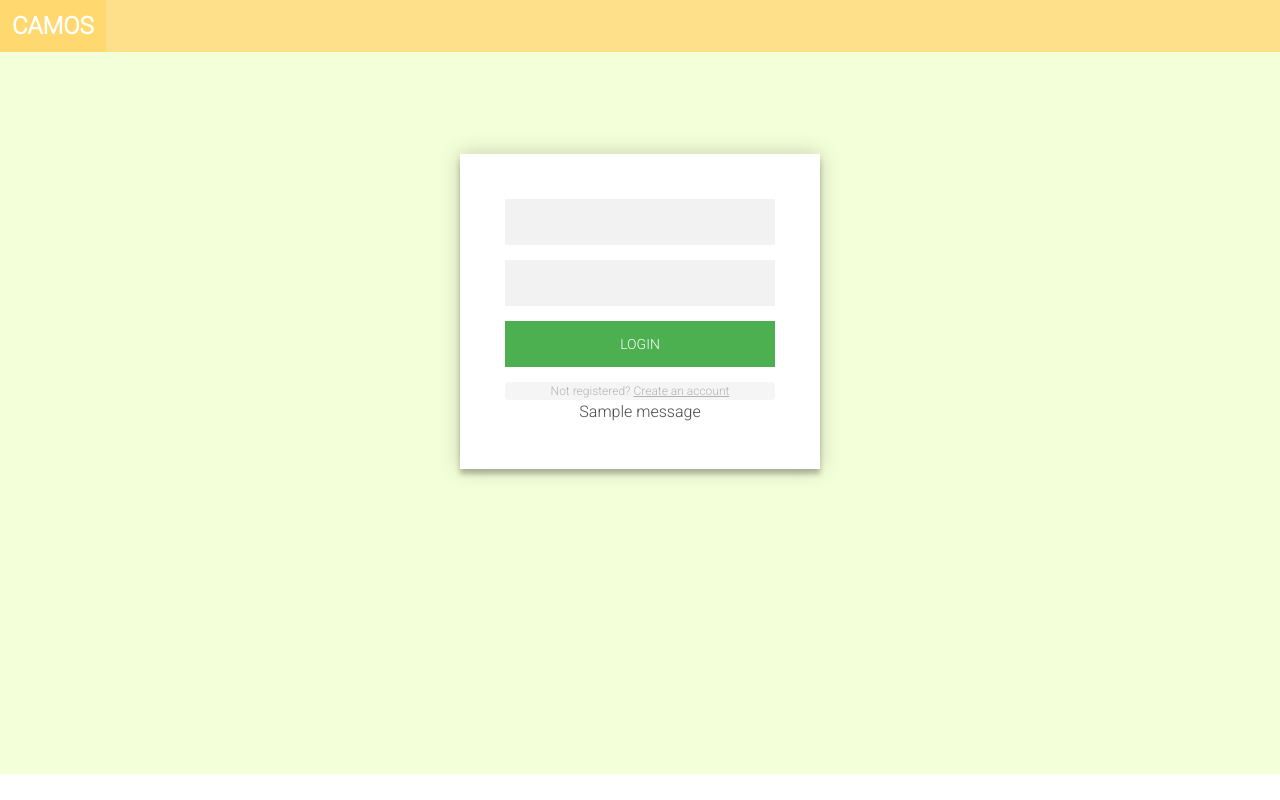
After one commit to ksasazawa/django05_sasazawa_17, a Django app: page /camos_app/client_login2 in a window 1280 px wide. The commit adds this page. Run offline with Django 4.2, Linux system fonts and the light colour scheme; tables that the repository leaves empty hold one stand-in row (values such as "Sample post"); one stand-in notice (Sample message) is shown.

Commit message:
ログイン画面の改良、求人の編集画面追加

```diff
--- a/camos/camos/settings.py
+++ b/camos/camos/settings.py
@@ -27,6 +27,7 @@ INSTALLED_APPS = [
     'django.contrib.contenttypes',
     'django.contrib.sessions',
     'django.contrib.messages',
+    'livereload',
     'django.contrib.staticfiles',
     'camos_app',
     'widget_tweaks',
@@ -40,6 +41,7 @@ MIDDLEWARE = [
     'django.contrib.auth.middleware.AuthenticationMiddleware',
     'django.contrib.messages.middleware.MessageMiddleware',
     'django.middleware.clickjacking.XFrameOptionsMiddleware',
+    'livereload.middleware.LiveReloadScript',
 ]
 
 ROOT_URLCONF = 'camos.urls'
--- a/camos/camos_app/urls.py
+++ b/camos/camos_app/urls.py
@@ -8,13 +8,18 @@ urlpatterns = [
     path('client_login', views.client_login, name="client_login"),
     path('supplier_login', views.supplier_login, name="supplier_login"),
     path('client_regist', views.client_regist, name="client_regist"),
+    path('client_regist2', views.client_regist2, name="client_regist2"),
     path('supplier_regist', views.supplier_regist, name="supplier_regist"),
+    path('supplier_regist2', views.supplier_regist2, name="supplier_regist2"),
     path('client_login', views.client_login, name="client_login"),
+    path('client_login2', views.client_login2, name="client_login2"),
     path('supplier_login', views.supplier_login, name="supplier_login"),
+    path('supplier_login2', views.supplier_login2, name="supplier_login2"),
     path('client_home', views.client_home, name="client_home"),
     path('supplier_home', views.supplier_home, name="supplier_home"),
     path('client_job_list', views.client_job_list, name="client_job_list"),
     path('client_job_detail/<int:id>', views.client_job_detail, name="client_job_detail"),
+    path('client_job_edit/<int:id>', views.client_job_edit, name="client_job_edit"),
     path('client_job_create', views.client_job_create, name="client_job_create"),
     path('supplier_job_list', views.supplier_job_list, name="supplier_job_list"),
     path('supplier_job_map', views.supplier_job_map, name="supplier_job_map"),
--- a/camos/camos_app/views.py
+++ b/camos/camos_app/views.py
@@ -32,6 +32,24 @@ def client_login(request):
         'login_form':login_form
     })
 
+def client_login2(request):
+    login_form = forms.ClientLoginForm(request.POST or None)
+    if login_form.is_valid():
+        email = login_form.cleaned_data.get('email')
+        password = login_form.cleaned_data.get('password')
+        user = authenticate(email=email, password=password)
+        if user:
+            if user.is_active and user.user_type == 'client':
+                login(request, user)
+                return redirect("camos_app:client_home")
+            else:
+                messages.warning(request, "ユーザかパスワードが間違っています")
+        else:
+            messages.warning(request, "ユーザかパスワードが間違っています")
+    return render(request, 'camos_app/client_login2.html', context={
+        'login_form':login_form
+    })
+
 def supplier_login(request):
     login_form = forms.SupplierLoginForm(request.POST or None)
     if login_form.is_valid():
@@ -50,6 +68,24 @@ def supplier_login(request):
         'login_form':login_form
     })
 
+def supplier_login2(request):
+    login_form = forms.SupplierLoginForm(request.POST or None)
+    if login_form.is_valid():
+        email = login_form.cleaned_data.get('email')
+        password = login_form.cleaned_data.get('password')
+        user = authenticate(email=email, password=password)
+        if user:
+            if user.is_active and user.user_type == 'supplier':
+                login(request, user)
+                return redirect("camos_app:supplier_home")
+            else:
+                messages.warning(request, "ユーザかパスワードが間違っています")
+        else:
+            messages.warning(request, "ユーザかパスワードが間違っています")
+    return render(request, 'camos_app/supplier_login2.html', context={
+        'login_form':login_form
+    })
+
 def client_regist(request):
     add_form = forms.ClientCreationForm()
     if request.method == 'POST':
@@ -58,6 +94,17 @@ def client_regist(request):
             add_form.save()
             return redirect("camos_app:client_login")
     return render(request, 'camos_app/client_regist.html', context = {
+        'add_form': add_form
+    })
+
+def client_regist2(request):
+    add_form = forms.ClientCreationForm()
+    if request.method == 'POST':
+        add_form = forms.ClientCreationForm(request.POST)
+        if add_form.is_valid():
+            add_form.save()
+            return redirect("camos_app:client_login2")
+    return render(request, 'camos_app/client_regist2.html', context = {
         'add_form': add_form
     })
 
@@ -70,6 +117,18 @@ def supplier_regist(request):
     else:
         add_form = forms.SupplierCreationForm()
     return render(request, 'camos_app/supplier_regist.html', context = {
+        'add_form': add_form
+    })
+
+def supplier_regist2(request):
+    if request.method == 'POST':
+        add_form = forms.SupplierCreationForm(request.POST, request.FILES)
+        if add_form.is_valid():
+            add_form.save()
+            return redirect("camos_app:supplier_login2")
+    else:
+        add_form = forms.SupplierCreationForm()
+    return render(request, 'camos_app/supplier_regist2.html', context = {
         'add_form': add_form
     })
 
@@ -128,6 +187,30 @@ def client_job_detail(request, id):
     return render(request, "camos_app/client_job_detail.html", context = {
         "post": post,
         "person_cnt": person_cnt,
+    })
+
+@login_required
+def client_job_edit(request, id):
+    people_all = Person.objects.all()
+    person_cnt = 0
+    for person in people_all:
+        if person.job.create_user == request.user:
+            person_cnt += 1
+    post = Post.objects.get(id=id)
+    form = forms.PostForm(initial={
+        'title': post.title,
+        'job': post.job,
+        'qualification': post.qualification,
+        'location': post.location,
+        'body': post.body,
+        'price': post.agent,
+        'create_user': post.create_user,
+        'create_user_company': post.create_user_company,
+    })
+    return render(request, "camos_app/client_job_edit.html", context = {
+        "post": post,
+        "person_cnt": person_cnt,
+        "form": form,
     })
 
 @login_required
--- /dev/null
+++ b/camos/static/camos_app/css/login.css
@@ -0,0 +1,98 @@
+@import url(https://fonts.googleapis.com/css?family=Roboto:300);
+
+.login-page {
+  width: 360px;
+  padding: 8% 0 16%;
+  margin: auto;
+}
+.form {
+  position: relative;
+  z-index: 1;
+  background: #FFFFFF;
+  max-width: 360px;
+  margin: 0 auto 100px;
+  padding: 45px;
+  text-align: center;
+  box-shadow: 0 0 20px 0 rgba(0, 0, 0, 0.2), 0 5px 5px 0 rgba(0, 0, 0, 0.24);
+}
+.form input {
+  font-family: "Roboto", sans-serif;
+  outline: 0;
+  background: #f2f2f2;
+  width: 100%;
+  border: 0;
+  margin: 0 0 15px;
+  padding: 15px;
+  box-sizing: border-box;
+  font-size: 14px;
+}
+.form button {
+  font-family: "Roboto", sans-serif;
+  text-transform: uppercase;
+  outline: 0;
+  background: #4CAF50;
+  width: 100%;
+  border: 0;
+  padding: 15px;
+  color: #FFFFFF;
+  font-size: 14px;
+  -webkit-transition: all 0.3 ease;
+  transition: all 0.3 ease;
+  cursor: pointer;
+}
+.form button:hover,.form button:active,.form button:focus {
+  background: #43A047;
+}
+.form .message {
+  margin: 15px 0 0;
+  color: #b3b3b3;
+  font-size: 12px;
+}
+.form .message a {
+  color: #4CAF50;
+  text-decoration: none;
+}
+/* .form .register-form {
+  display: none;
+} */
+.container {
+  position: relative;
+  z-index: 1;
+  max-width: 300px;
+  margin: 0 auto;
+}
+.container:before, .container:after {
+  content: "";
+  display: block;
+  clear: both;
+}
+.container .info {
+  margin: 50px auto;
+  text-align: center;
+}
+.container .info h1 {
+  margin: 0 0 15px;
+  padding: 0;
+  font-size: 36px;
+  font-weight: 300;
+  color: #1a1a1a;
+}
+.container .info span {
+  color: #4d4d4d;
+  font-size: 12px;
+}
+.container .info span a {
+  color: #000000;
+  text-decoration: none;
+}
+.container .info span .fa {
+  color: #EF3B3A;
+}
+body {
+  background: #F3FFD8; /* fallback for old browsers */
+  /* background: rgb(141,194,111); */
+  /* background: linear-gradient(90deg, rgba(141,194,111,1) 0%, rgba(118,184,82,1) 50%); */
+  font-family: "Roboto", sans-serif;
+  -webkit-font-smoothing: antialiased;
+  -moz-osx-font-smoothing: grayscale;
+}
--- a/camos/templates/camos_app/client_job_detail.html
+++ b/camos/templates/camos_app/client_job_detail.html
@@ -26,6 +26,10 @@
 <small>Posted at {{post.data_added}}</small>
 <small>{{post.create_user}}</small>
 
+<div class="has-text-centered">
+    <a href={% url 'camos_app:client_job_edit' post.id %}><button class="button is-danger is-rounded is-large is-hovered" style="margin: 50px;">編集</button></a>
+</div>
+
 <script>
     document.querySelector("#qualification").innerHTML = document.querySelector("#qualification").innerHTML.replace("[", "").replace("]", "");
 </script>
--- /dev/null
+++ b/camos/templates/camos_app/client_job_edit.html
@@ -0,0 +1,6 @@
+{% extends "camos_app/client_base.html" %}
+{% block content %}
+
+{{form.as_p}}
+
+{% endblock %}
--- /dev/null
+++ b/camos/templates/camos_app/client_login2.html
@@ -0,0 +1,61 @@
+<!DOCTYPE html>
+<html lang="ja">
+<head>
+    <meta charset="UTF-8">
+    <meta http-equiv="X-UA-Compatible" content="IE=edge">
+    <meta name="viewport" content="width=device-width, initial-scale=1.0">
+    <title>CAMOS</title>
+    <link rel="stylesheet" href="https://cdn.jsdelivr.net/npm/bulma@0.9.4/css/bulma.min.css">
+    {% load static %}
+    <link rel="stylesheet" href="{% static 'camos_app/css/login.css' %}">
+    <script src="https://code.jquery.com/jquery-3.3.1.js"></script>
+</head>
+<body>
+    <nav class="navbar is-warning" style="display: flex; justify-content:space-between; align-items: center;">
+            <div class="navbar-brand">
+            <a href="{% url 'camos_app:home' %}" class="navbar-item is-size-4" style="color: white; font-weight: bold;">CAMOS</a>
+            </div>
+    </nav>
+
+    <div class="login-page">
+        <div class="form">
+        {% comment %}
+          <form class="register-form">
+            <input type="text" placeholder="name"/>
+            <input type="password" placeholder="password"/>
+            <input type="text" placeholder="email address"/>
+            <button>create</button>
+            <p class="message">Already registered? <a href="#">Sign In</a></p>
+          </form>
+        {% endcomment %}
+          <form class="login-form" method="post">
+            {% csrf_token %}
+            {{ login_form.email }}
+            {{ login_form.password }}
+            <button>login</button>
+            <p class="message">Not registered? <a href="{% url 'camos_app:client_regist2' %}">Create an account</a></p>
+          </form>
+        {% if messages %}
+        {% for message in messages %}
+        <div>{{ message.message }}</div>
+        {% endfor %}
+        {% endif %}
+        </div>
+      </div>
+
+    {% comment %}
+    <h1 class="title">ログイン</h1>
+    {% if messages %}
+        {% for message in messages %}
+        <div>{{ message.message }}</div>
+        {% endfor %}
+    {% endif %}
+    <form method="POST">
+        {% csrf_token %}
+        {{ login_form.as_p }}
+        <input type="submit" value="ログイン">
+    </form>
+    <a href="{% url 'camos_app:client_regist' %}">新規登録はこちら</a>
+    {% endcomment %}
+</body>
+</html>
--- a/camos/templates/camos_app/home.html
+++ b/camos/templates/camos_app/home.html
@@ -25,7 +25,7 @@
             </div>
             <img src="{% static 'camos_app/img/派遣先.png' %}" alt="" style="width: 400px;">
             <div class="has-text-centered">
-                <a href="{% url 'camos_app:client_login' %}"><button class="button is-warning is-rounded is-large is-hovered" style="margin: 50px;">ログイン</button></a>
+                <a href="{% url 'camos_app:client_login2' %}"><button class="button is-warning is-rounded is-large is-hovered" style="margin: 50px;">ログイン</button></a>
             </div>
         </div>
         <div>
@@ -34,7 +34,7 @@
             </div>
             <img src="{% static 'camos_app/img/派遣会社.png' %}" alt="" style="width: 400px;">
             <div class="has-text-centered">
-                <a href="{% url 'camos_app:supplier_login' %}"><button class="button is-primary is-rounded is-large is-hovered" style="margin: 50px;">ログイン</button></a>
+                <a href="{% url 'camos_app:supplier_login2' %}"><button class="button is-primary is-rounded is-large is-hovered" style="margin: 50px;">ログイン</button></a>
             </div>
         </div>
     </div>
--- a/camos/templates/camos_app/supplier_job_map.html
+++ b/camos/templates/camos_app/supplier_job_map.html
@@ -17,6 +17,7 @@
 <!-- MAP[END] -->
 
 <!-- ここにAPIキーを記載！ -->
+
 
     <script>
         /**
```
Also changed, not shown: camos/templates/camos_app/client_regist2.html (added, +40 -0 lines), camos/templates/camos_app/supplier_login2.html (added, +61 -0 lines), camos/templates/camos_app/supplier_regist2.html (added, +40 -0 lines), README.md, camos/db.sqlite3.
